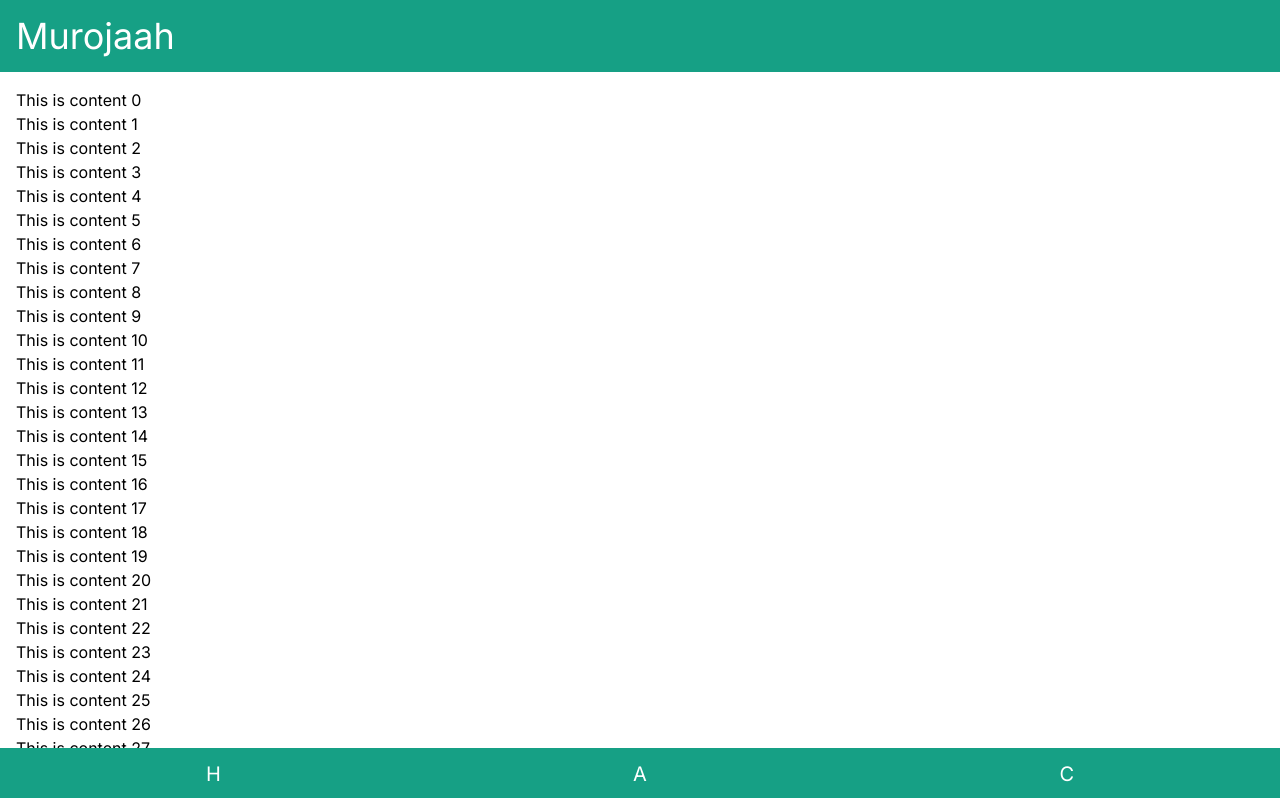
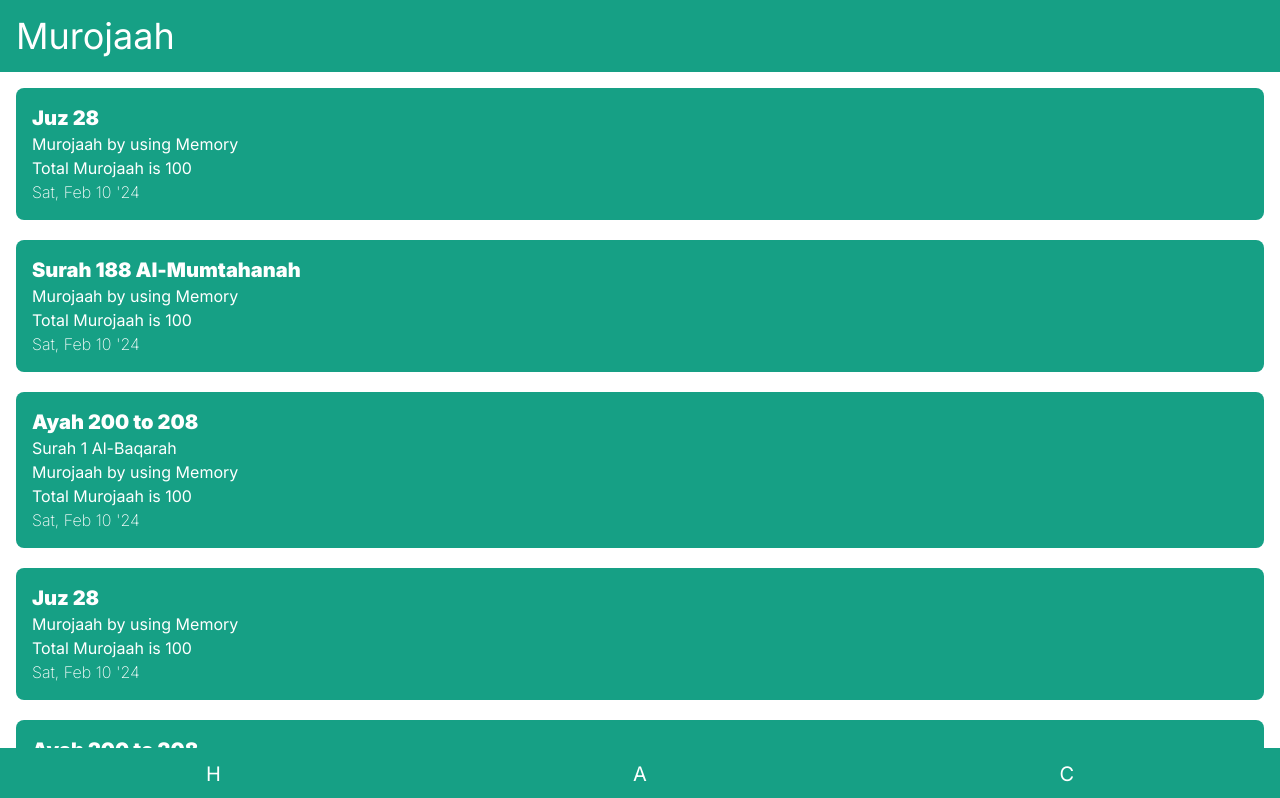
Before and after one commit to RR-Ardhika/murojaah, a Next.js app: page / in a window 1280 px wide. Shown: the top 798 px of the page. Built offline with nearby package versions, Linux system fonts and the light colour scheme.

Commit message:
Create content mockup with historical card

```diff
--- a/src/app/page.tsx
+++ b/src/app/page.tsx
@@ -1,11 +1,56 @@
-function repeat() {
+const classCardDiv = 'p-4 mb-5 bg-teal text-white rounded-lg';
+const classCardTitle = 'text-xl font-black';
+const classCardData = 'font-normal';
+const classCardDate = 'font-extralight';
+
+function repeat(cards: React.JSX.Element[], repetition: number = 10) {
   const items = [];
-  for (let i = 0; i < 60; ++i) {
-    items.push(<p>This is content {i}</p>);
-  }
+  for (let i = 0; i < repetition; ++i)
+    items.push(cards[Math.floor(Math.random() * cards.length)]);
   return items;
 }
 
+function juzCard() {
+  return (
+    <div className={classCardDiv}>
+      <p className={classCardTitle}>Juz 28</p>
+      <p className={classCardData}>Murojaah by using Memory</p>
+      <p className={classCardData}>Total Murojaah is 100</p>
+      <p className={classCardDate}>Sat, Feb 10 &apos;24</p>
+    </div>
+  );
+}
+
+function surahCard() {
+  return (
+    <div className={classCardDiv}>
+      <p className={classCardTitle}>Surah 188 Al-Mumtahanah</p>
+      <p className={classCardData}>Murojaah by using Memory</p>
+      <p className={classCardData}>Total Murojaah is 100</p>
+      <p className={classCardDate}>Sat, Feb 10 &apos;24</p>
+    </div>
+  );
+}
+
+function ayahCard() {
+  return (
+    <div className={classCardDiv}>
+      <p className={classCardTitle}>Ayah 200 to 208</p>
+      <p className={classCardData}>Surah 1 Al-Baqarah</p>
+      <p className={classCardData}>Murojaah by using Memory</p>
+      <p className={classCardData}>Total Murojaah is 100</p>
+      <p className={classCardDate}>Sat, Feb 10 &apos;24</p>
+    </div>
+  );
+}
+
 export default function Home() {
-  return <div className="mt-[72px] p-4">{repeat()}</div>;
+  return (
+    <div className="flex flex-col mt-[72px] pt-4 px-4">
+      {juzCard()}
+      {surahCard()}
+      {ayahCard()}
+      {repeat([juzCard(), surahCard(), ayahCard()], 7)}
+    </div>
+  );
 }
```
